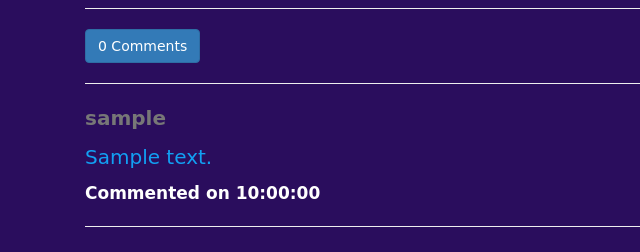
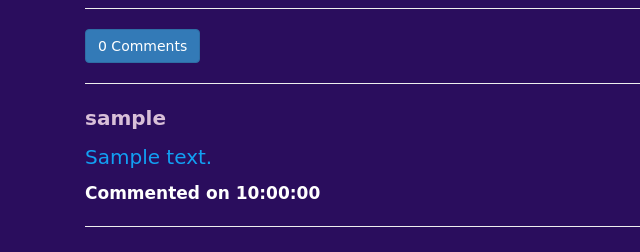
Before and after one commit to MutuaFranklin/PitchCentre, a Flask app: a page that uses app/templates/base.html in a window 1280 px wide. Shown: the part 618-870 px from the top of the page, without its empty margins (0-640 px from the left). Run offline with Flask 2, Linux system fonts and the light colour scheme; a user stored in the database is signed in; tables that the repository leaves empty hold one stand-in row (values such as "Sample post"); some libraries are stand-ins or nearby versions; some web fonts are replaced.

Commit message:
General updates

```diff
--- a/app/static/css/styles.css
+++ b/app/static/css/styles.css
@@ -136,6 +136,7 @@
 .more-details .comments .user{
     font-weight: bold;
     font-size: 20px;
+    color: thistle;
 
 }
 
```
